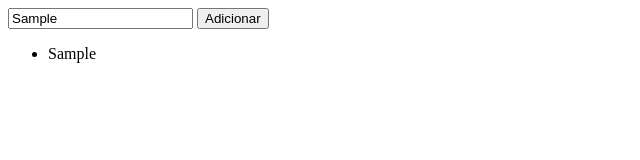
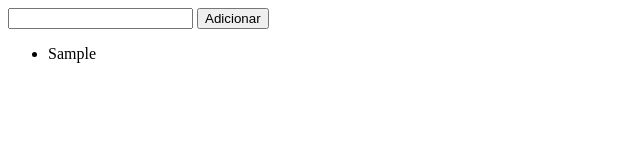
Before and after one commit to joaogdcarvalho/desafios-praticos-js, a plain HTML site: page _aula02/desafio02e04.html in a window 1280 px wide. Both pictures are taken after typing "Sample" into the empty fields and a click on the button "Adicionar". Shown: the full height of the page, 0-640 px from the left. Drawn offline with Linux system fonts and the light colour scheme.

Commit message:
manipulando a dom | desafio 2, exercício 4 - limpeza de input

```diff
--- a/_aula02/desafio02e04.html
+++ b/_aula02/desafio02e04.html
@@ -25,6 +25,8 @@
           itemElement.appendChild(textElement);
           listElement.appendChild(itemElement);
         }
+
+        inputNome.value = "";
       }
 
     </script>
```
